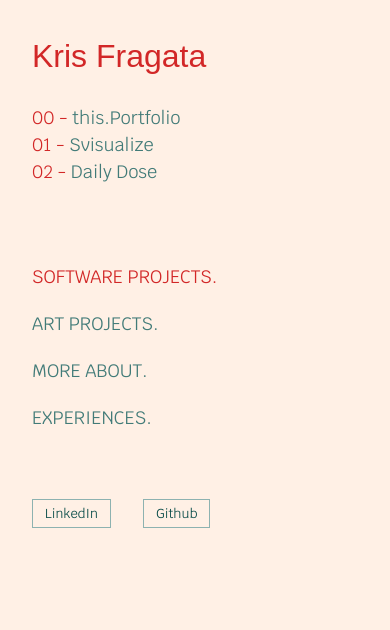
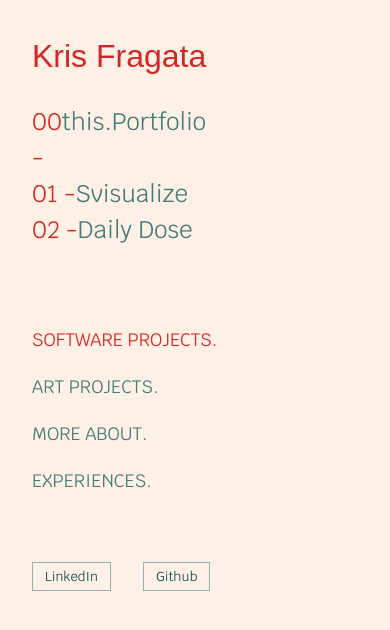
Before and after one commit to krisfragata/portfolio-2025, a Next.js app: page /software-projects in a window 390 px wide. Shown: the top 630 px of the page. Built offline with nearby package versions, Linux system fonts and the light colour scheme; a web font is replaced by a local one.

Commit message:
re(css):ensure that list items are using flex display this commit adds a flex display property to the following list items: 'experiences-list-item' and 'software-projects-list-item'

```diff
--- a/src/app/globals.css
+++ b/src/app/globals.css
@@ -326,6 +326,7 @@ body {
 
 .experiences-list-item {
   font-size: large;
+  display: flex;
 }
 
 .experiences-list-container {
@@ -415,7 +416,8 @@ body {
 
   /* SOFTWARE PROJECTS PAGE STYLING */
   .software-projects-list-item {
-    font-size: large;
+    font-size: x-large;
+    display: flex;
   }
   .image-modal {
     width: fit-content;
```
